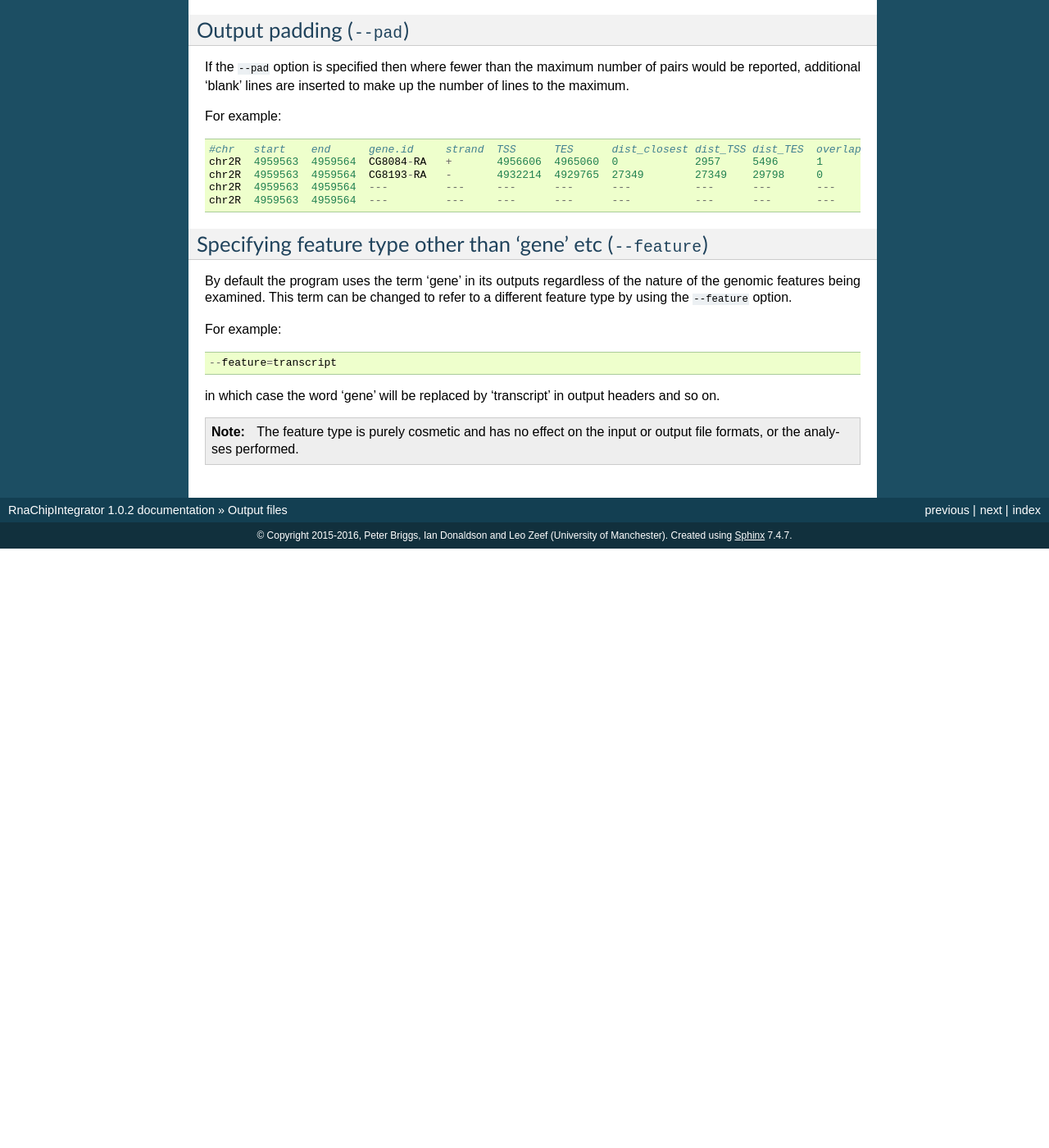
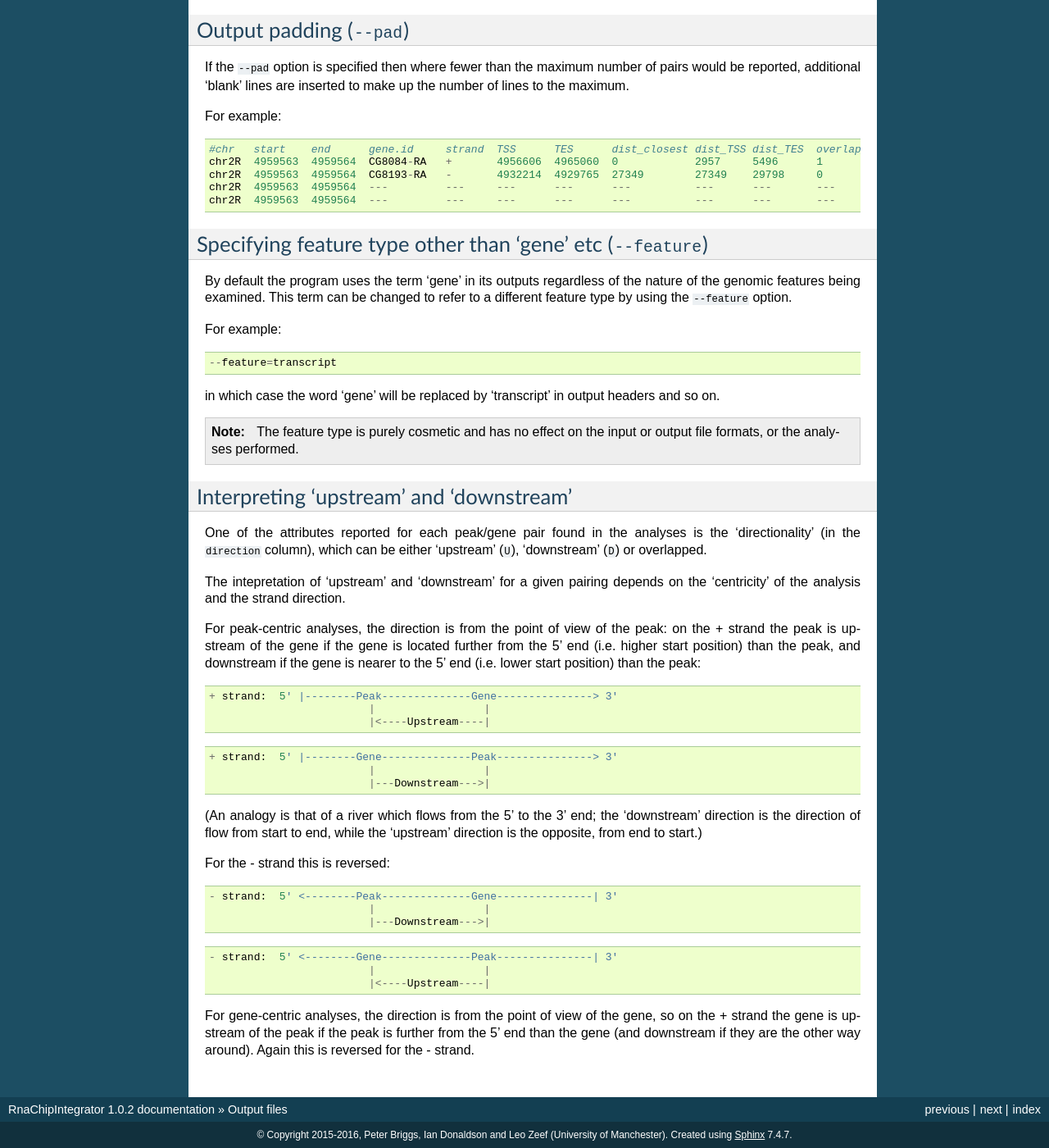
Before and after one commit to fls-bioinformatics-core/RnaChipIntegrator, a Sphinx documentation site: the page built from docs/outputs.rst, in a window 1280 px wide and 1400 px high, scrolled down 2677 px. Shown: the whole window at 82% size. Built offline with Sphinx 7.4.7, drawn with Linux system fonts in a browser that asks for light colours; before the commit the page ends 3346 px from its top, so only the background shows below that; some of the changed text lies outside the part shown.

Commit message:
Add section to documentation explaining intepretation of 'upstream' and 'downstream'.

```diff
--- a/docs/outputs.rst
+++ b/docs/outputs.rst
@@ -201,3 +201,55 @@ output headers and so on.
 
    The feature type is purely cosmetic and has no effect on the
    input or output file formats, or the analyses performed.
+
+.. _upstream_and_downstream:
+
+Interpreting 'upstream' and 'downstream'
+----------------------------------------
+
+One of the attributes reported for each peak/gene pair found in the
+analyses is the 'directionality' (in the ``direction`` column),
+which can be either 'upstream' (``U``), 'downstream' (``D``) or
+overlapped.
+
+The intepretation of 'upstream' and 'downstream' for a given pairing
+depends on the 'centricity' of the analysis and the strand direction.
+
+For peak-centric analyses, the direction is from the point of view
+of the peak: on the + strand the peak is upstream of the gene if the
+gene is located further from the 5' end (i.e. higher start position)
+than the peak, and downstream if the gene is nearer to the 5' end
+(i.e. lower start position) than the peak::
+
+    + strand:  5' |--------Peak--------------Gene---------------> 3'
+                             |                 |
+                             |<----Upstream----|
+
+::
+
+    + strand:  5' |--------Gene--------------Peak---------------> 3'
+                             |                 |
+                             |---Downstream--->|
+
+
+(An analogy is that of a river which flows from the 5' to the 3' end;
+the 'downstream' direction is the direction of flow from start to end,
+while the 'upstream' direction is the opposite, from end to start.)
+
+For the - strand this is reversed::
+
+    - strand:  5' <--------Peak--------------Gene---------------| 3'
+                             |                 |
+                             |---Downstream--->|
+
+::
+
+    - strand:  5' <--------Gene--------------Peak---------------| 3'
+                             |                 |
+                             |<----Upstream----|
+
+For gene-centric analyses, the direction is from the point of view
+of the gene, so on the + strand the gene is upstream of the peak if
+the peak is further from the 5' end than the gene (and downstream
+if they are the other way around). Again this is reversed for the
+- strand.
```
